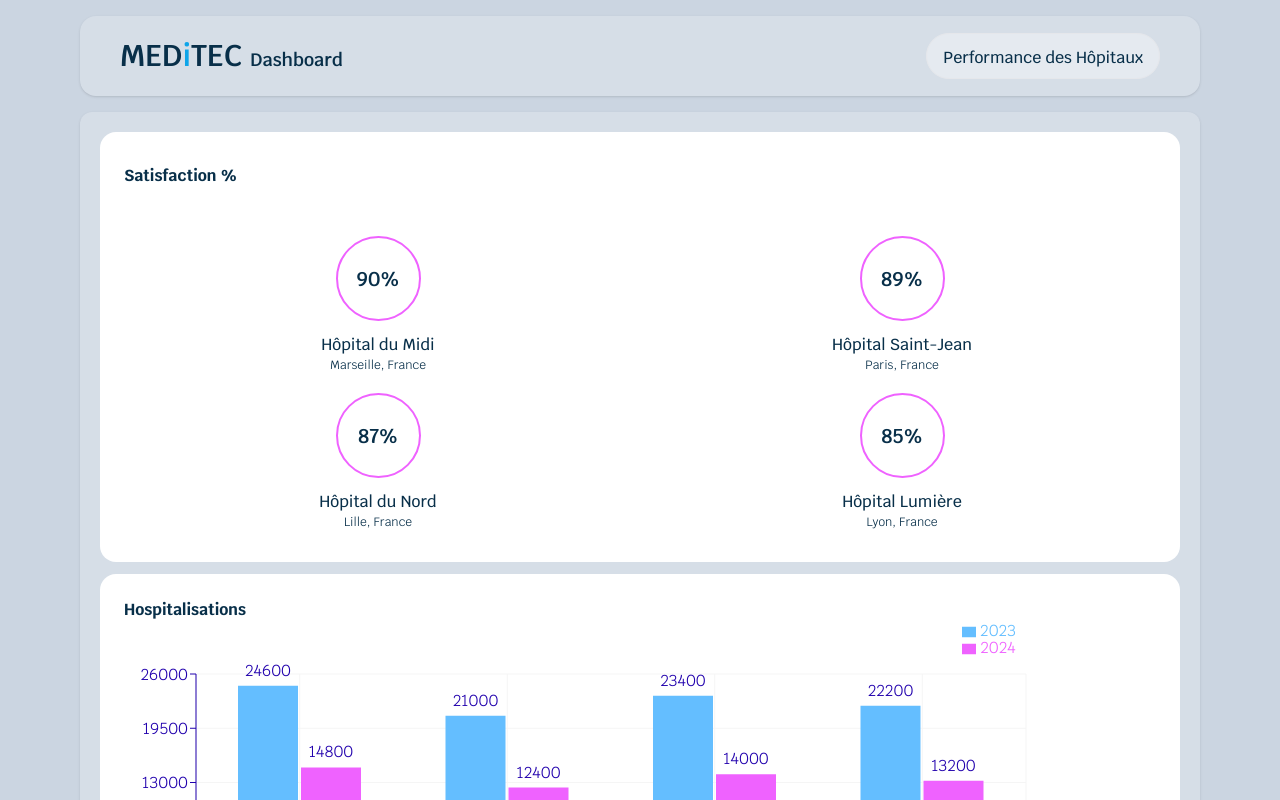
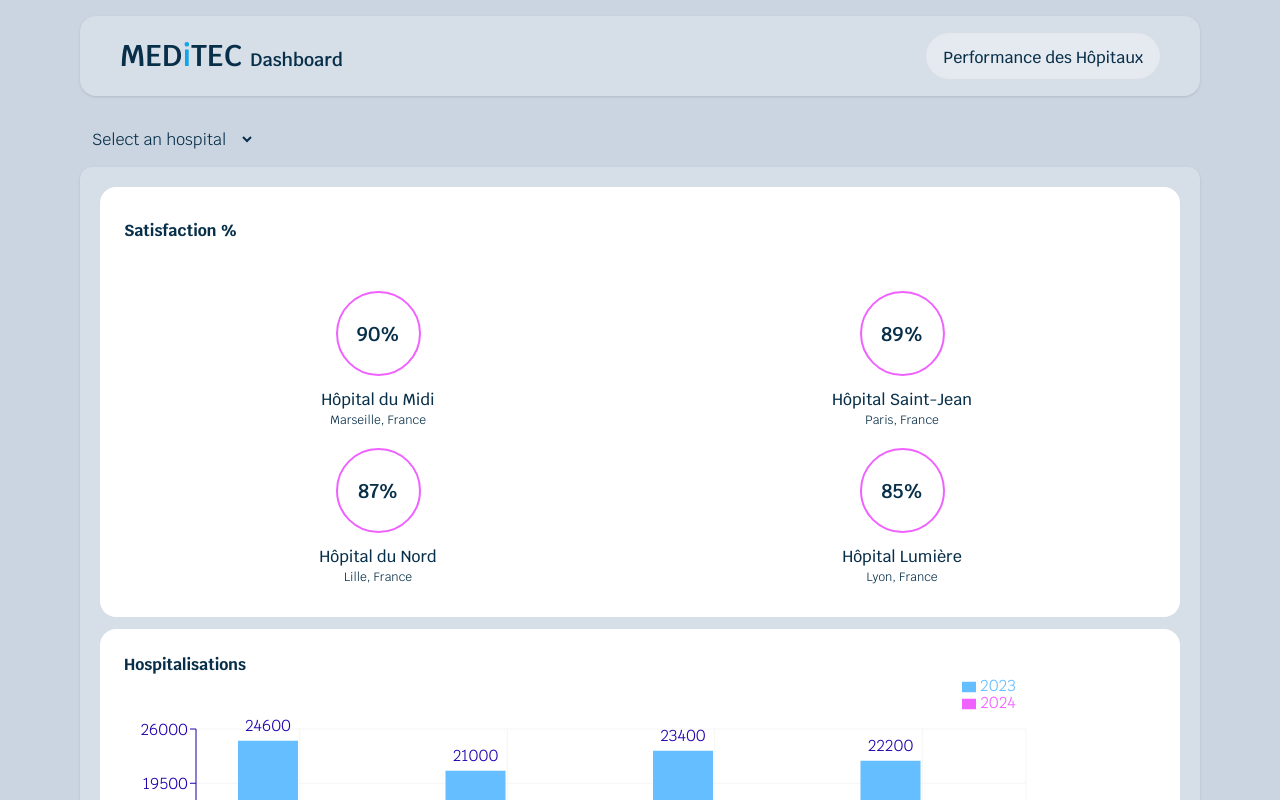
Before and after one commit to MandyTrl/meditec, a Next.js app: page / in a window 1280 px wide. Shown: the top 800 px of the page. Built offline with nearby package versions, Linux system fonts and the light colour scheme.

Commit message:
add filter hospital at top level

```diff
--- a/src/components/DashboardContainer.tsx
+++ b/src/components/DashboardContainer.tsx
@@ -1,14 +1,17 @@
 "use client"
-import React, { useState } from "react"
+import React, { useContext, useState } from "react"
 import { HospitalContext } from "@/utils/Context"
-import { topHospitals } from "@/utils/data/hospitals/hospitals"
+import { hospitalsName, topHospitals } from "@/utils/data/hospitals/hospitals"
 import { Hospital } from "@/utils/data/hospitals/hospitalsTypes"
 import { TopHospitalsLayout } from "@components/Layout/TopHospitalsLayout"
+import { SelectInput } from "./UI/SelectInput"
 
 export const DashboardContainer = () => {
+	const hospitalCtxt = useContext(HospitalContext)
+	const { handleHospital } = hospitalCtxt
 	const [hospital, setHospital] = useState<Hospital[]>(topHospitals)
 
-	const handleHospital = (hospitalSelected: string) => {
+	const handleSelect = (hospitalSelected: string) => {
 		const hospitalFound = topHospitals.find(
 			(el: Hospital) => el.name === hospitalSelected
 		)
@@ -18,6 +21,12 @@ export const DashboardContainer = () => {
 	return (
 		<HospitalContext.Provider value={{ hospital, handleHospital }}>
 			<div className="w-full h-full">
+				<SelectInput
+					labels={hospitalsName}
+					onSelectChange={(selectedHospital) => handleSelect(selectedHospital)}
+					placeholder="Select an hospital"
+				/>
+
 				<div className="w-full bg-white/20 p-2 md:p-5 rounded-xl shadow">
 					<TopHospitalsLayout />
 				</div>
--- a/src/components/TopHospitalsCharts/ResumeChart.tsx
+++ b/src/components/TopHospitalsCharts/ResumeChart.tsx
@@ -8,7 +8,6 @@ import { ResumeHospital } from "@/utils/data/hospitals/hospitalsTypes"
 
 export const ResumeChart = () => {
 	const hospitalCtxt = useContext(HospitalContext)
-	const { handleHospital } = hospitalCtxt
 	const { hospital, hospitalSelected } = useHospitalSelected()
 
 	const [hospitalsToRender, setHospitalsToRender] =
@@ -38,8 +37,7 @@ export const ResumeChart = () => {
 		return (
 			<div
 				key={el.name}
-				className="group flex flex-col items-center text-center hover:opacity-80 transition-all duration-150 ease-in-out hover:cursor-pointer"
-				onClick={() => handleHospital(el.name)}>
+				className="group flex flex-col items-center text-center hover:opacity-80 transition-all duration-150 ease-in-out">
 				<p className="md:w-[85px] h-fit md:h-[85px] font-semibold border-2 border-secondary group-hover:border-secondary/50 group-hover:bg-secondary/20 transition-all duration-150 ease-in-out rounded-full py-5 px-4 mb-3 text-xl flex items-center justify-center">
 					{el.satisfactionRate}
 				</p>
--- a/src/components/UI/SelectInput.tsx
+++ b/src/components/UI/SelectInput.tsx
@@ -4,9 +4,14 @@ import React, { useState } from "react"
 type SelectInputProps = {
 	labels: string[]
 	onSelectChange: (value: string) => void
+	placeholder?: string
 }
 
-export const SelectInput = ({ labels, onSelectChange }: SelectInputProps) => {
+export const SelectInput = ({
+	labels,
+	onSelectChange,
+	placeholder,
+}: SelectInputProps) => {
 	const [selectedValue, setSelectedValue] = useState<string>("")
 
 	const handleChange = (event: React.ChangeEvent<HTMLSelectElement>) => {
@@ -16,9 +21,15 @@ export const SelectInput = ({ labels, onSelectChange }: SelectInputProps) => {
 
 	return (
 		<select
-			className="w-fit hover:cursor-pointer px-2 py-1 active:outline-none"
+			className="w-fit hover:cursor-pointer px-2 py-1 active:outline-none bg-transparent my-3"
 			value={selectedValue}
 			onChange={handleChange}>
+			{placeholder && (
+				<option value="" disabled>
+					{placeholder}
+				</option>
+			)}
+
 			{labels.map((label: string) => (
 				<option
 					key={`${label}-opt`}
--- a/src/utils/data/hospitals/hospitals.ts
+++ b/src/utils/data/hospitals/hospitals.ts
@@ -455,4 +455,6 @@ const getSpecialties = (hospitals: Hospital[]): string[] => {
 	return specialties
 }
 
-export { topHospitals, resumeTopHospitals, getSpecialties }
+const hospitalsName = topHospitals.map((hospital: Hospital) => hospital.name)
+
+export { topHospitals, resumeTopHospitals, getSpecialties, hospitalsName }
```
